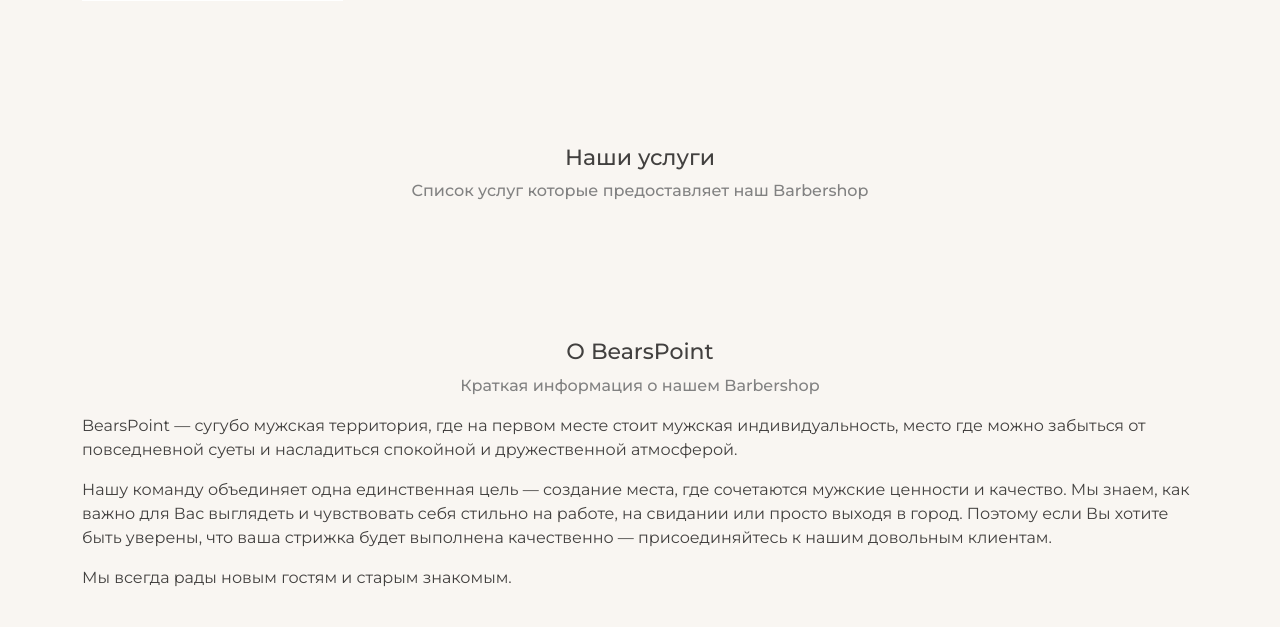
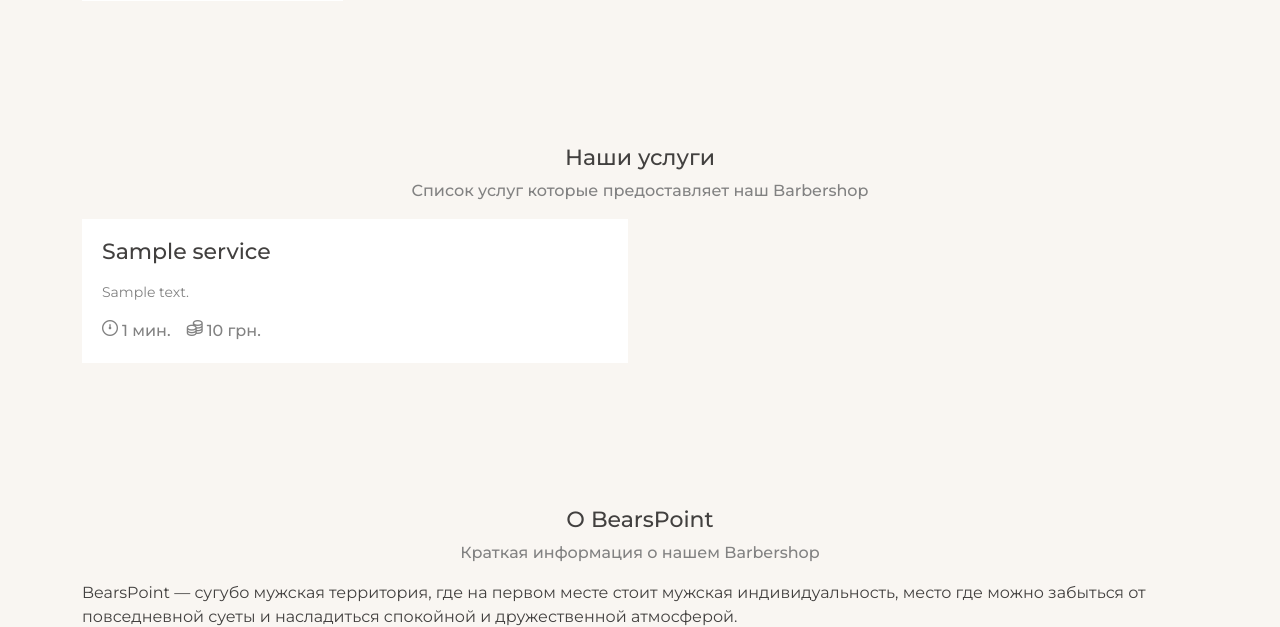
Before and after one commit to ElveeBolt/bearspoint, a Django app: page / in a window 1280 px wide. Shown: the part 1323-1950 px from the top of the page. Run offline with Django 4.2, Linux system fonts and the light colour scheme; tables that the repository leaves empty hold one stand-in row (values such as "Sample post"); some libraries are stand-ins or nearby versions.

Commit message:
Added show service list in Index page

```diff
--- a/main/views.py
+++ b/main/views.py
@@ -1,5 +1,6 @@
 from django.views.generic import TemplateView
 from master.models import Master
+from service.models import Service
 
 
 # Create your views here.
@@ -13,4 +14,5 @@
     def get_context_data(self, **kwargs):
         context = super().get_context_data(**kwargs)
         context['master_list'] = Master.objects.all()
+        context['service_list'] = Service.objects.all()
         return context
--- a/templates/main/index.html
+++ b/templates/main/index.html
@@ -36,7 +36,20 @@
             <div class="subtitle text-muted">Список услуг которые предоставляет наш Barbershop</div>
         </div>
         <div class="row">
-
+            {% for service in service_list %}
+            <div class="col-6">
+                <div class="card card-service mb-4 d-flex">
+                    <h2 class="mb-3">{{ service.title }}</h2>
+                    <div class="text text-muted mb-3">{{ service.description | truncatewords:16 }}</div>
+                    <div class="d-flex justify-content-between align-items-center">
+                         <div class="text-muted text-bold d-flex">
+                            <div class="time"><i class="fi fi-rr-time-oclock me-1"></i>{{ service.time }} мин.</div>
+                            <div class="price ms-3"><i class="fi fi-rr-coins me-1"></i>{{ service.price }} грн.</div>
+                         </div>
+                    </div>
+                </div>
+            </div>
+            {% endfor %}
         </div>
     </div>
 </section>
```
